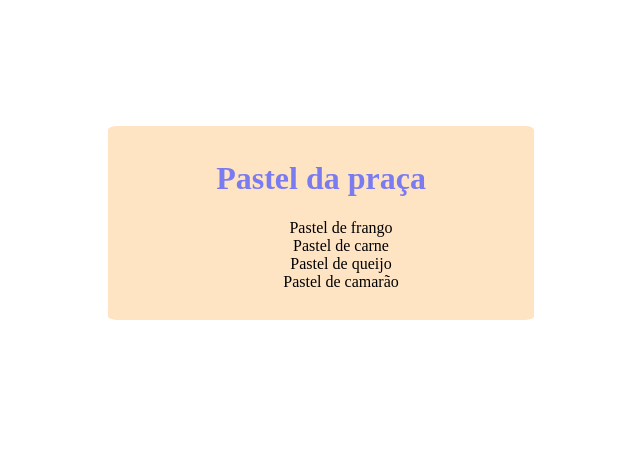
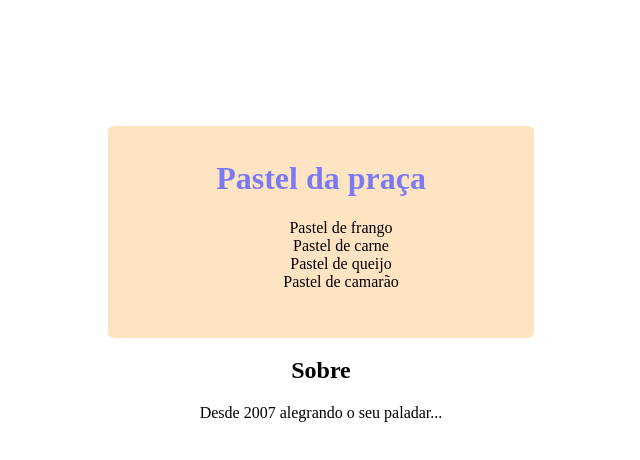
Before and after one commit to wictor-parmenis/youtubeChannelWeb, a plain HTML site: page lanchonete/index.html in a window 1280 px wide. Shown: the whole page, without its empty margins (319-959 px from the left). Drawn offline with Linux system fonts and the light colour scheme.

Commit message:
Fase 3: adicionando 'Sobre'.

```diff
--- a/lanchonete/index.html
+++ b/lanchonete/index.html
@@ -14,8 +14,13 @@
             <il>Pastel de frango</il><br>
             <il>Pastel de carne</il><br>
             <il>Pastel de queijo</il><br>
-            <il>Pastel de camarão</il>
+            <il>Pastel de camarão</il><br>
         </ul>
+        <br>
+    </div>
+    <div class="container2" style="text-align: center; margin: auto;">
+        <h2>Sobre</h2>
+        <p>Desde 2007 alegrando o seu paladar...</p>
     </div>
 
 
```
